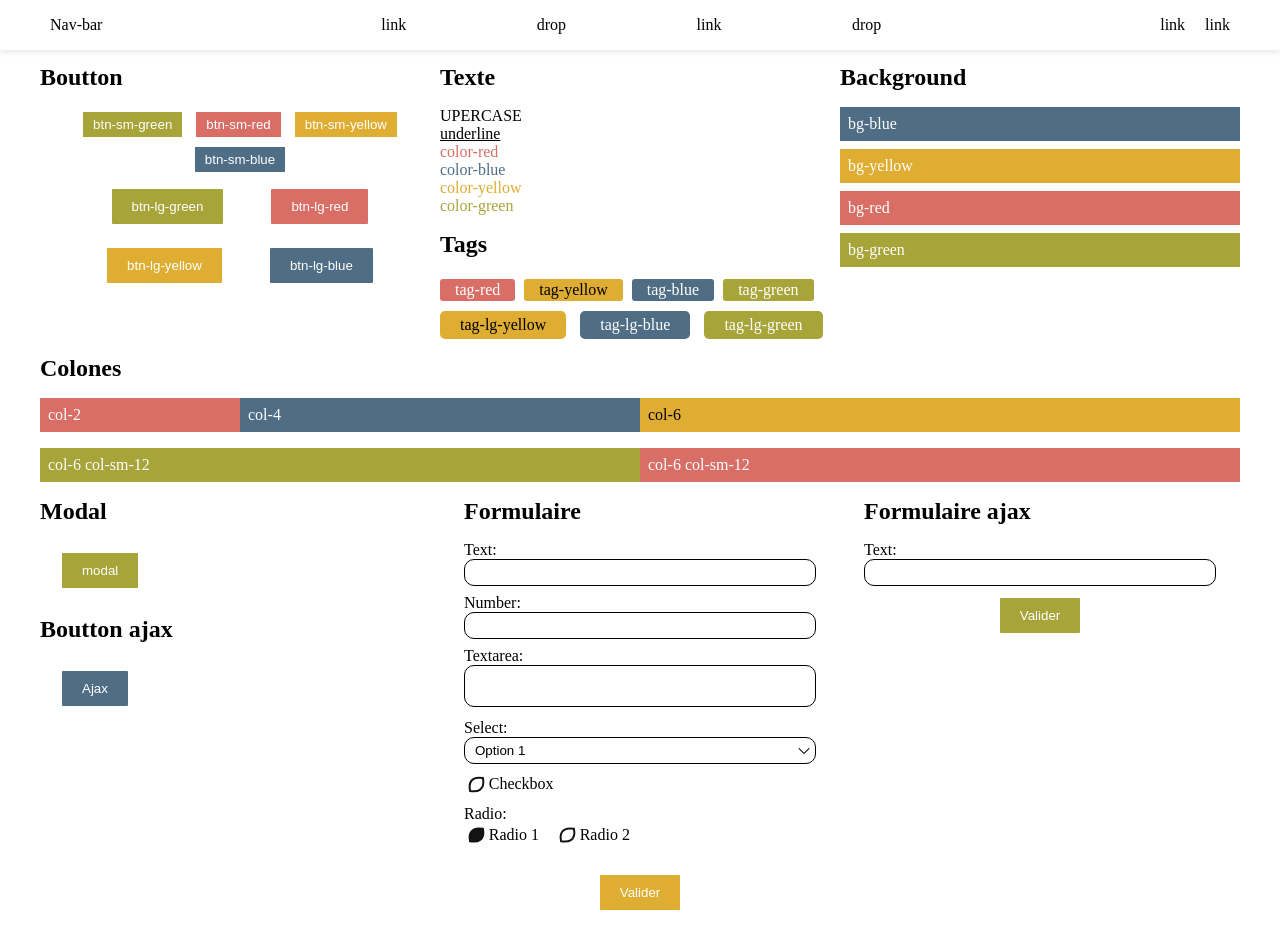
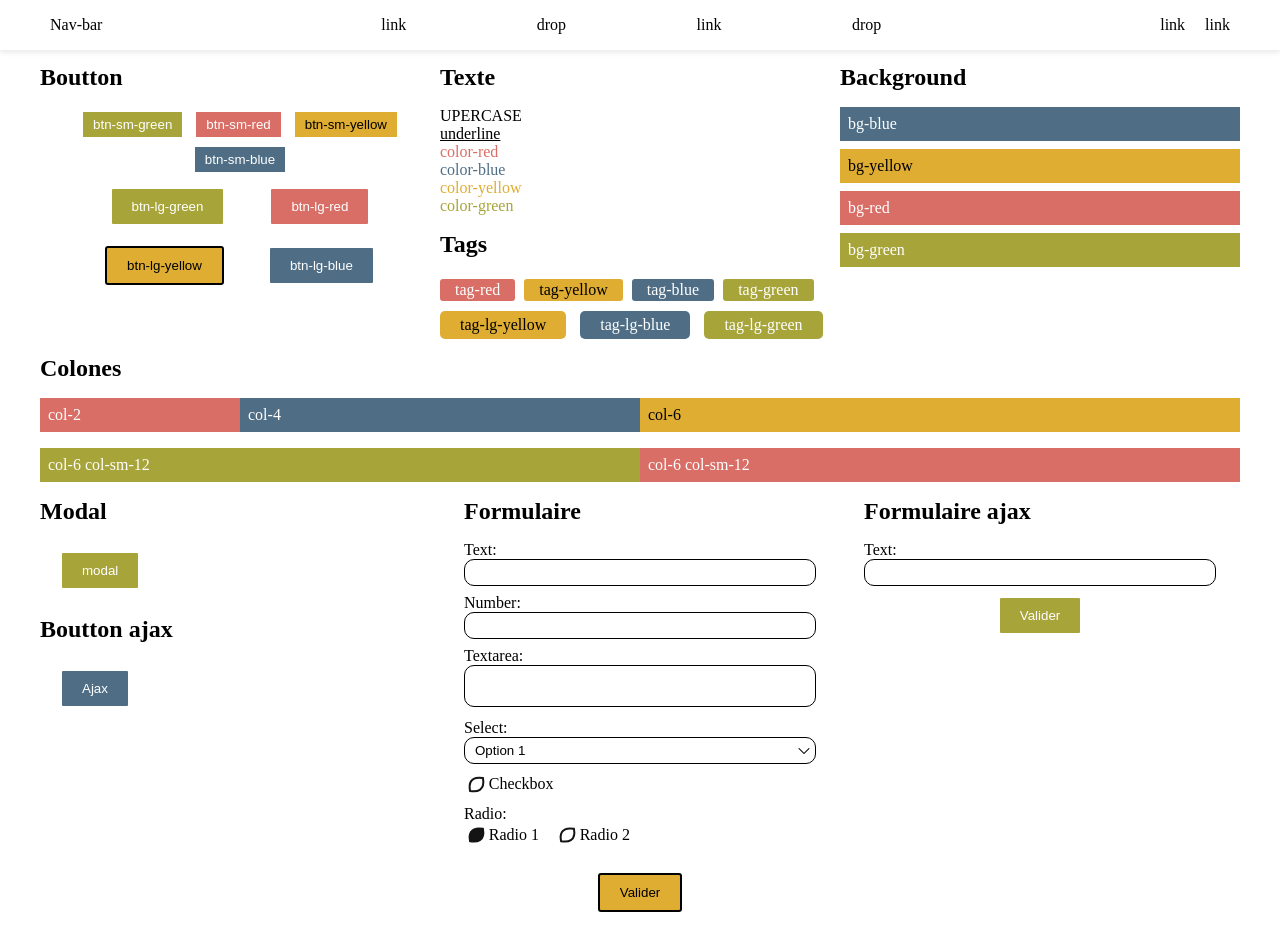
Before and after one commit to Jeremy-Vaud/ploum-style, a website built with Parcel: page index.html in a window 1280 px wide. Shown: the top 925 px of the page. Built offline with nearby package versions, Linux system fonts and the light colour scheme.

Commit message:
Update colors

```diff
--- a/index.html
+++ b/index.html
@@ -69,21 +69,21 @@
                 <p class="color-green">color-green</p>
                 <h2 class="my-3">Tags</h2>
                 <div>
-                    <span class="tag-red color-white">tag-red</span>
+                    <span class="tag-red">tag-red</span>
                     <span class="tag-yellow">tag-yellow</span>
-                    <span class="tag-blue color-white">tag-blue</span>
-                    <span class="tag-green color-white">tag-green</span>
+                    <span class="tag-blue">tag-blue</span>
+                    <span class="tag-green">tag-green</span>
                 </div>
                 <div>
                     <span class="tag-lg-yellow">tag-lg-yellow</span>
-                    <span class="tag-lg-blue color-white">tag-lg-blue</span>
-                    <span class="tag-lg-green color-white">tag-lg-green</span>
+                    <span class="tag-lg-blue">tag-lg-blue</span>
+                    <span class="tag-lg-green">tag-lg-green</span>
                 </div>
             </div>
             <div class="col-4 col-sm-12">
                 <h2 class="my-3">Background</h2>
                 <div class="bg-blue p-2 color-white mb-2">bg-blue</div>
-                <div class="bg-yellow p-2 color-white mb-2">bg-yellow</div>
+                <div class="bg-yellow p-2 mb-2">bg-yellow</div>
                 <div class="bg-red p-2 color-white mb-2">bg-red</div>
                 <div class="bg-green p-2 color-white mb-2">bg-green</div>
             </div>
--- a/src/scss/index.scss
+++ b/src/scss/index.scss
@@ -75,12 +75,18 @@ $nav-pannel-dark-screen-opacity: .7;
 
 // Couleurs (Pour background,texte,...)
 $colors: (
-    white: white,
-    red: #d86e66,
-    blue: #4f6e85,
-    green: #a7a439,
-    yellow: #dfad32
+    black: (color: black, text: white),
+    white: (color: white, text: black),
+    red: (color: #d86e66, text: white),
+    blue:(color: #4f6e85, text: white),
+    green:(color: #a7a439, text: white),
+    yellow:(color: #dfad32, text: black)
 );
+
+@function color($color) {
+    // to use a color from $colors
+    @return map-get(map-get($colors, $color),color)
+}
 
 @import "ploum-color";
 
@@ -100,7 +106,6 @@ $tag-lg-border-radius: 5px;
 
 @import "ploum-tag";
 
-
 ///////////////
 /// Boutons ///
 ///////////////
@@ -109,10 +114,10 @@ $tag-lg-border-radius: 5px;
 $buttons-color: (
     // Obligatoire: bg, color
     // Facultatif: bg-hover, color-hover, border-color, border-color-hover
-    green: (bg: map-get($colors , green), color: white),
-    red: (bg:map-get($colors , red), color: white),
-    blue: (bg:map-get($colors , blue), color: white),
-    yellow: (bg:map-get($colors , yellow), color: white) //yellow: (bg:map-get($colors , yellow ), color: white, border-color: black, bg-hover: black, color-hover: purple, border-color-hover: blue)
+    green: (bg: color(green), color: color(white)),
+    red: (bg:color(red), color: color(white)),
+    blue: (bg:color(blue), color: color(white)),
+    yellow: (bg:color(yellow), color: color(black)) //yellow: (bg:map-get($colors , yellow ), color: white, border-color: black, bg-hover: black, color-hover: purple, border-color-hover: blue)
 );
 $buttons-size: (
     // Obligatoire: padding
@@ -131,8 +136,8 @@ $tabs-border-sise: 1px;
 $tabs-border-color: grey;
 $tabs-border-radius: 5px 5px 0 0;
 $tabs-nav-padding: 5px 15px;
-$tabs-nav-bg-color: white;
-$tabs-active-color: map-get($colors, blue);
+$tabs-nav-bg-color: color(white);
+$tabs-active-color: color(blue);
 
 
 @import "ploum-tabs";
@@ -142,7 +147,7 @@ $tabs-active-color: map-get($colors, blue);
 /////////////
 
 // Modal
-$modal-bg-color: white;
+$modal-bg-color: color(white);
 $modal-padding: 10px 20px;
 $modal-max-width: 80vw;
 $modal-max-height: 80vh;
@@ -159,8 +164,8 @@ $modal-dark-screen-opacity: .7;
 //////////////
 
 // Loader-circle
-$loader-color-1: white;
-$loader-color-2: blue;
+$loader-color-1: color(white);
+$loader-color-2: color(blue);
 $loader-size: 60px;
 $loader-border: 8px;
 $loader-speed: 1s;
@@ -176,14 +181,14 @@ $loader-background-opacity: .7;
 ////////////
 
 // Input
-$input-bg-color: white;
-$input-color: black;
+$input-bg-color: color(white);
+$input-color: color(black);
 $input-border-color: black;
 $input-border-radius: 10px;
 $input-border-size: 1px;
 $input-padding: 5px 10px;
-$input-invalid-color: red;
-$input-invalid-border-color: red;
+$input-invalid-color: color(red);
+$input-invalid-border-color: color(red);
 
 // Checkbox
 $checkbox-checked-img-url: '../img/tickBulletPoint.svg';
--- a/src/scss/ploum-color.scss
+++ b/src/scss/ploum-color.scss
@@ -1,10 +1,10 @@
 @each $key,
 $color in $colors {
     .color-#{"" +$key} {
-        color: $color;
+        color: map-get($color,color)
     }
 
     .bg-#{"" + $key} {
-        background-color: $color;
+        background-color: map-get($color,color);
     }
 }
--- a/src/scss/ploum-tag.scss
+++ b/src/scss/ploum-tag.scss
@@ -1,16 +1,20 @@
 @each $key,
 $color in $colors {
+
+    .tag-#{"" + $key},
+    .tag-lg-#{"" + $key} {
+        display: inline-block;
+        background-color: map-get($color, color);
+        color: map-get($color, text);
+    }
+
     .tag-#{"" + $key} {
-        display: inline-block;
-        background-color: $color;
         padding: $tag-padding;
         margin: $tag-margin;
         border-radius: $tag-border-radius;
     }
 
     .tag-lg-#{"" + $key} {
-        display: inline-block;
-        background-color: $color;
         padding: $tag-lg-padding;
         margin: $tag-lg-margin;
         border-radius: $tag-lg-border-radius;
```
